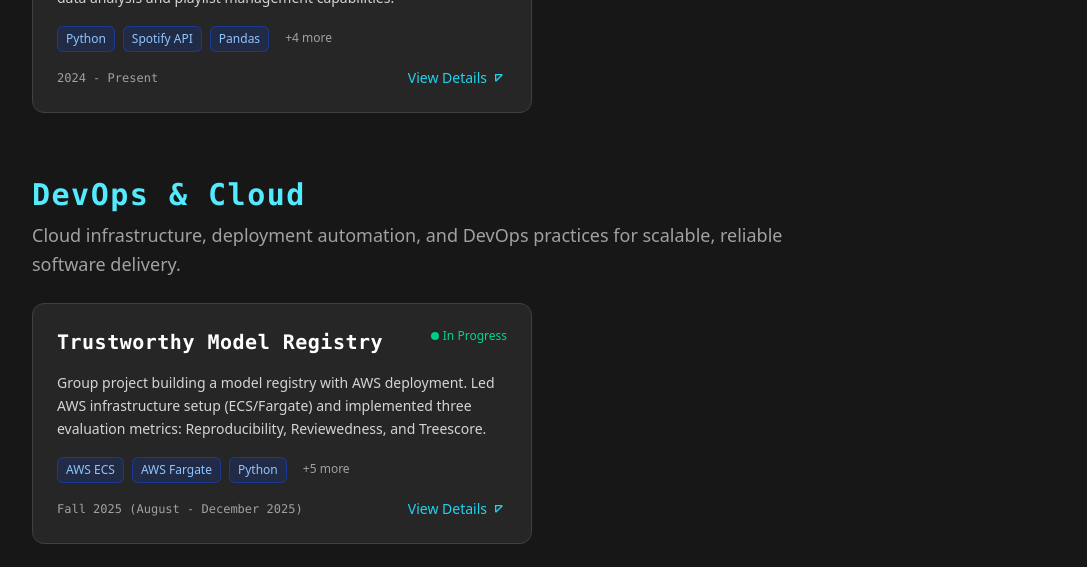
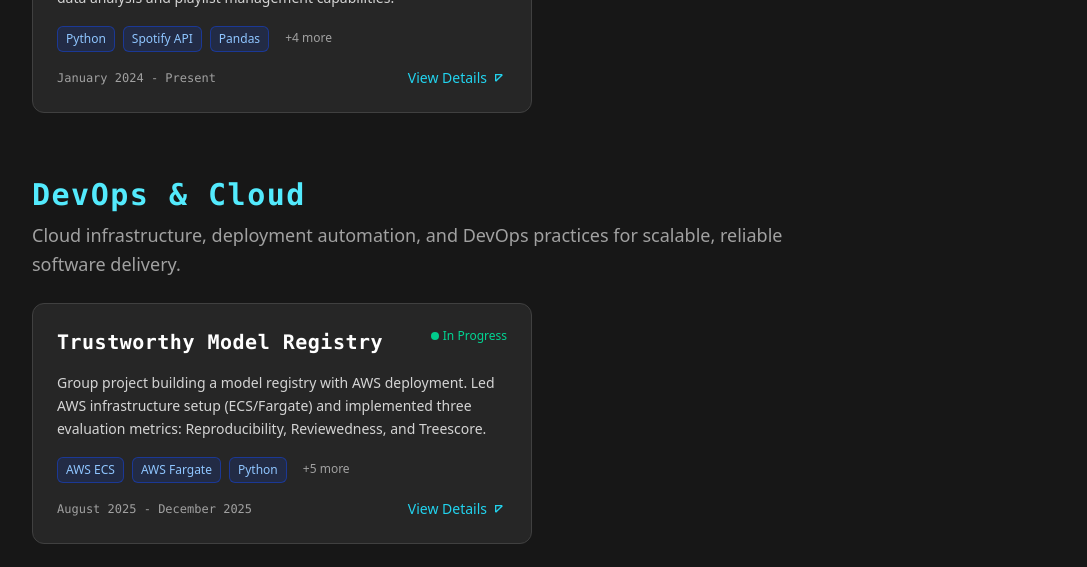
Before and after one commit to tharpep/portfolio, a Next.js app: page /projects in a window 1280 px wide. Shown: the part 1864-2431 px from the top of the page, without its empty margins (96-1183 px from the left). Built offline with nearby package versions, Linux system fonts and the light colour scheme.

Commit message:
made project dates consistent

```diff
--- a/src/app/projects/portfolio/page.tsx
+++ b/src/app/projects/portfolio/page.tsx
@@ -129,11 +129,6 @@ export default function Portfolio() {
             description="GitHub Actions workflow for daily automated Spotify data updates with secure secrets management and Vercel auto-deployment on every push."
             icon=""
           />
-          <FeatureCard
-            title="Cloud Storage Integration"
-            description="Azure Blob Storage integration for scalable image hosting with dynamic SAS URLs, optimized delivery, and secure access controls."
-            icon=""
-          />
         </div>
       </section>
 
@@ -164,7 +159,6 @@ export default function Portfolio() {
                 <li>• Python + Spotify API + GitHub Actions → JSON → Vercel auto-deploy pipeline</li>
                 <li>• TypeScript path aliases (`@/*`) and strict type checking</li>
                 <li>• Vercel Analytics for performance monitoring</li>
-                <li>• Mobile-first responsive gallery layouts</li>
                 <li>• Next.js Image Optimization for fast loading</li>
                 <li>• SEO optimization with metadata, OpenGraph, and structured data</li>
               </ul>
--- a/src/lib/getProjects.ts
+++ b/src/lib/getProjects.ts
@@ -59,7 +59,7 @@ const projects: Project[] = [
     description: "Comprehensive Python-based tools for Spotify data manipulation and visualization using RESTful API integration, featuring advanced data analysis and playlist management capabilities.",
     category: "data-analytics",
     technologies: ["Python", "Spotify API", "Pandas", "RESTful APIs", "OAuth", "Data Visualization", "JSON"],
-    timeline: "2024 - Present",
+    timeline: "January 2024 - Present",
     status: "in-progress",
     highlights: [
       "Built robust API integration with Spotify's complex authentication system",
@@ -75,7 +75,7 @@ const projects: Project[] = [
     description: "Embedded firmware for STM32 microcontrollers featuring advanced I2C, DMA, DAC, SPI integration with Adafruit NeoTrellis RGB keypads for interactive music production.",
     category: "hardware-embedded",
     technologies: ["STM32", "C", "I2C", "DMA", "DAC", "SPI", "Adafruit NeoTrellis", "Embedded Systems"],
-    timeline: "Academic Project - 2024",
+    timeline: "2024",
     status: "completed",
     highlights: [
       "Implemented complex embedded systems with multiple communication protocols",
@@ -109,7 +109,7 @@ const projects: Project[] = [
     description: "Designed and deployed sophisticated custom GPTs for enterprise and personal use, including a system prompt builder and student career archivist adopted internally by the company.",
     category: "ai-ml",
     technologies: ["OpenAI GPT", "Custom GPT Development", "Prompt Engineering", "API Integration", "Workflow Automation"],
-    timeline: "2024 - Present",
+    timeline: "January 2024 - Present",
     status: "completed",
     highlights: [
       "Built system prompt builder for all skill levels",
@@ -125,7 +125,7 @@ const projects: Project[] = [
     description: "Research project engineering automated FM radio signal detection using USRP software-defined radio and GNU Radio, implementing robust signal processing workflows and automation scripts.",
     category: "hardware-embedded",
     technologies: ["USRP", "GNU Radio", "Signal Processing", "Python", "Software-Defined Radio", "RF Engineering"],
-    timeline: "Academic Research - 2024",
+    timeline: "2024",
     status: "completed",
     highlights: [
       "Engineered automated FM radio detection and demodulation system",
@@ -156,16 +156,15 @@ const projects: Project[] = [
   {
     slug: "portfolio",
     title: "Portfolio Website",
-    description: "Modern portfolio website with Next.js 15 App Router featuring live Spotify integration, automated data updates via GitHub Actions, and dynamic photography galleries with Azure Blob Storage.",
+    description: "Modern portfolio website with Next.js 15 App Router featuring live Spotify integration and automated data updates via GitHub Actions.",
     category: "full-stack",
-    technologies: ["Next.js 15", "React 19", "TypeScript", "Tailwind CSS", "Vercel", "GitHub Actions", "Python", "Spotify API", "Azure Blob Storage"],
+    technologies: ["Next.js 15", "React 19", "TypeScript", "Tailwind CSS", "Vercel", "GitHub Actions", "Python", "Spotify API"],
     timeline: "May 2025 - Present",
     status: "in-progress",
     highlights: [
       "Built with Next.js 15 App Router, React 19 Server Components, and TypeScript strict mode",
       "Implemented live Spotify data display with Python scripts fetching top artists, tracks, and daily favorites",
       "Created GitHub Actions workflow for daily automated Spotify data updates with secure secrets management",
-      "Integrated Azure Blob Storage for scalable image hosting with dynamic SAS URLs and optimized delivery",
       "Configured auto-deployment on Vercel with preview URLs per PR for seamless development workflow"
     ],
     impact: "Showcasing professional projects and technical expertise through a modern, performant web presence with automated content updates",
@@ -178,7 +177,7 @@ const projects: Project[] = [
     description: "Educational reproduction study of SimRAG paper focusing on similarity-based Retrieval Augmented Generation techniques. Built clean, modular implementation for learning RAG fundamentals and fine-tuning concepts.",
     category: "ai-ml",
     technologies: ["Python", "RAG", "Qdrant", "Sentence Transformers", "Ollama", "Purdue GenAI API", "PyTorch", "Docker", "Poetry"],
-    timeline: "August - December 2025",
+    timeline: "August 2025 - December 2025",
     status: "completed",
     highlights: [
       "Designed provider-agnostic interface supporting both local (Ollama) and cloud (Purdue GenAI) LLMs with automatic provider selection",
@@ -196,7 +195,7 @@ const projects: Project[] = [
     description: "Group project building a model registry with AWS deployment. Led AWS infrastructure setup (ECS/Fargate) and implemented three evaluation metrics: Reproducibility, Reviewedness, and Treescore.",
     category: "devops-cloud",
     technologies: ["AWS ECS", "AWS Fargate", "Python", "FastAPI", "React", "Next.js", "Docker", "GitHub Actions"],
-    timeline: "Fall 2025 (August - December 2025)",
+    timeline: "August 2025 - December 2025",
     status: "in-progress",
     highlights: [
       "Designed and deployed AWS ECS/Fargate infrastructure for containerized application hosting",
@@ -214,7 +213,7 @@ const projects: Project[] = [
     description: "Built the complete generative AI subsystem for a multi-platform cognitive coaching application. Designed and implemented RAG system, artifact generation, and interactive chat with conversation context.",
     category: "ai-ml",
     technologies: ["Python", "FastAPI", "RAG", "Qdrant", "Ollama", "Purdue GenAI API", "Typer CLI", "Docker"],
-    timeline: "Fall 2025 (August - December 2025)",
+    timeline: "August 2025 - December 2025",
     status: "in-progress",
     highlights: [
       "Architected and implemented complete RAG system with Qdrant vector storage and document ingestion pipeline",
@@ -232,7 +231,7 @@ const projects: Project[] = [
     description: "Full-stack web application for managing trading card collections with multi-user authentication. Built to learn user authentication, data isolation, and Supabase integration.",
     category: "full-stack",
     technologies: ["React", "TypeScript", "FastAPI", "Supabase", "PostgreSQL", "Row Level Security", "Shadcn UI", "Vite"],
-    timeline: "Fall 2025 (August - December 2025)",
+    timeline: "August 2025 - December 2025",
     status: "in-progress",
     highlights: [
       "Implemented multi-user authentication with Supabase Auth and JWT token management",
```
Also changed, not shown: src/app/projects/ece461-model-registry/page.tsx (line endings or trailing spaces), src/app/projects/team35-seniordesign/page.tsx (line endings or trailing spaces), src/app/projects/tradingcard-collection-manager/page.tsx (line endings or trailing spaces).
